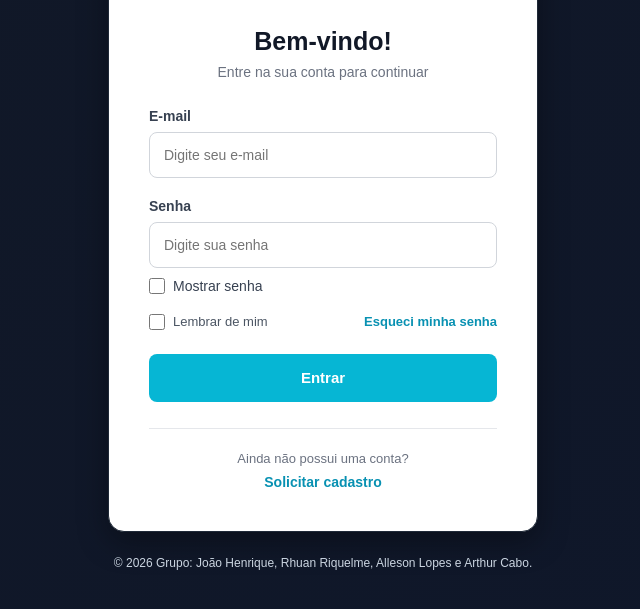
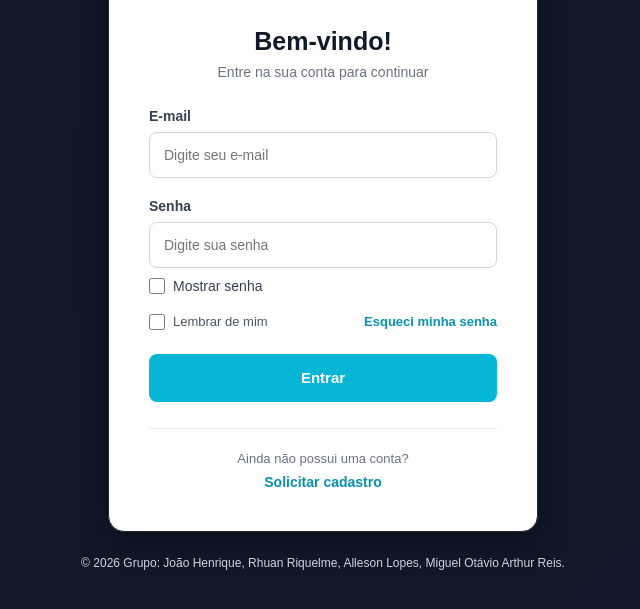
Before and after one commit to jhmfreitass/Evolutech-Sup, a website: page login.html in a window 1280 px wide. Shown: the part 219-828 px from the top of the page, without its empty margins (317-957 px from the left). Drawn offline with Linux system fonts and the light colour scheme.

Commit message:
Atulização de crédito

```diff
--- a/login.html
+++ b/login.html
@@ -212,8 +212,8 @@
         <footer class="login-footer">
 
             © 2026 Grupo: João Henrique,
-            Rhuan Riquelme, Alleson Lopes
-            e Arthur Cabo.
+            Rhuan Riquelme, Alleson Lopes, Miguel Otávio
+            Arthur Reis.
 
         </footer>
 
```
